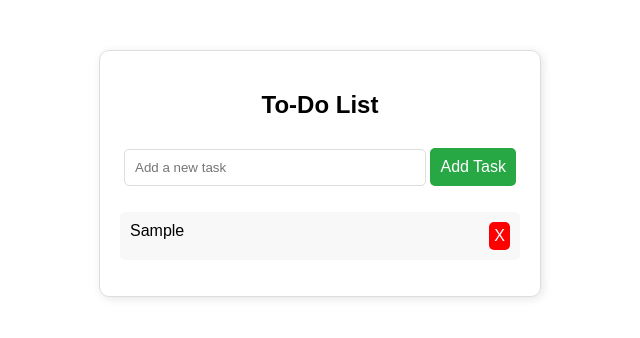
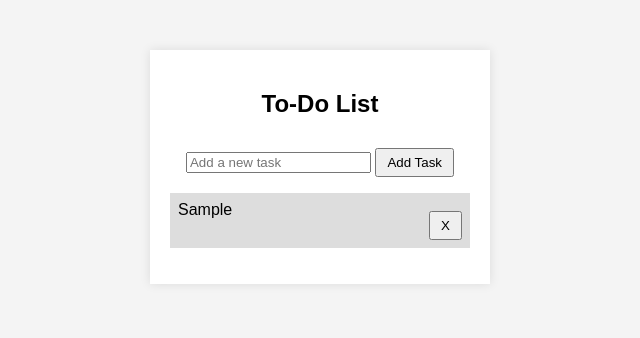
Before and after one commit to shanthr/todo-list-app, a plain HTML site: page index.html in a window 1280 px wide. Both pictures are taken after typing "Sample" into the empty fields and a click on the button "Add Task". Shown: the whole page, without its empty margins (320-960 px from the left). Drawn offline with Linux system fonts and the light colour scheme.

Commit message:
Update style.css

```diff
--- a/style.css
+++ b/style.css
@@ -1,34 +1,21 @@
 body {
     font-family: Arial, sans-serif;
     text-align: center;
-    margin: 50px;
+    background-color: #f4f4f4;
 }
 
 .container {
-    max-width: 400px;
-    margin: auto;
+    width: 300px;
+    margin: 50px auto;
     padding: 20px;
-    border: 1px solid #ddd;
-    border-radius: 10px;
-    box-shadow: 2px 2px 10px rgba(0,0,0,0.1);
-}
-
-input {
-    width: 70%;
-    padding: 10px;
-    margin: 10px 0;
-    border: 1px solid #ddd;
-    border-radius: 5px;
+    background: white;
+    box-shadow: 0 0 10px rgba(0, 0, 0, 0.1);
 }
 
 button {
-    padding: 10px;
-    font-size: 16px;
+    margin-top: 10px;
+    padding: 5px 10px;
     cursor: pointer;
-    background-color: #28a745;
-    color: white;
-    border: none;
-    border-radius: 5px;
 }
 
 ul {
@@ -37,18 +24,17 @@ ul {
 }
 
 li {
-    padding: 10px;
-    background: #f8f8f8;
+    padding: 8px;
+    background: #ddd;
     margin: 5px 0;
-    border-radius: 5px;
     display: flex;
     justify-content: space-between;
 }
 
-li button {
-    background-color: red;
+button.delete {
+    background: red;
+    color: white;
     border: none;
-    color: white;
     padding: 5px;
     cursor: pointer;
 }
```
